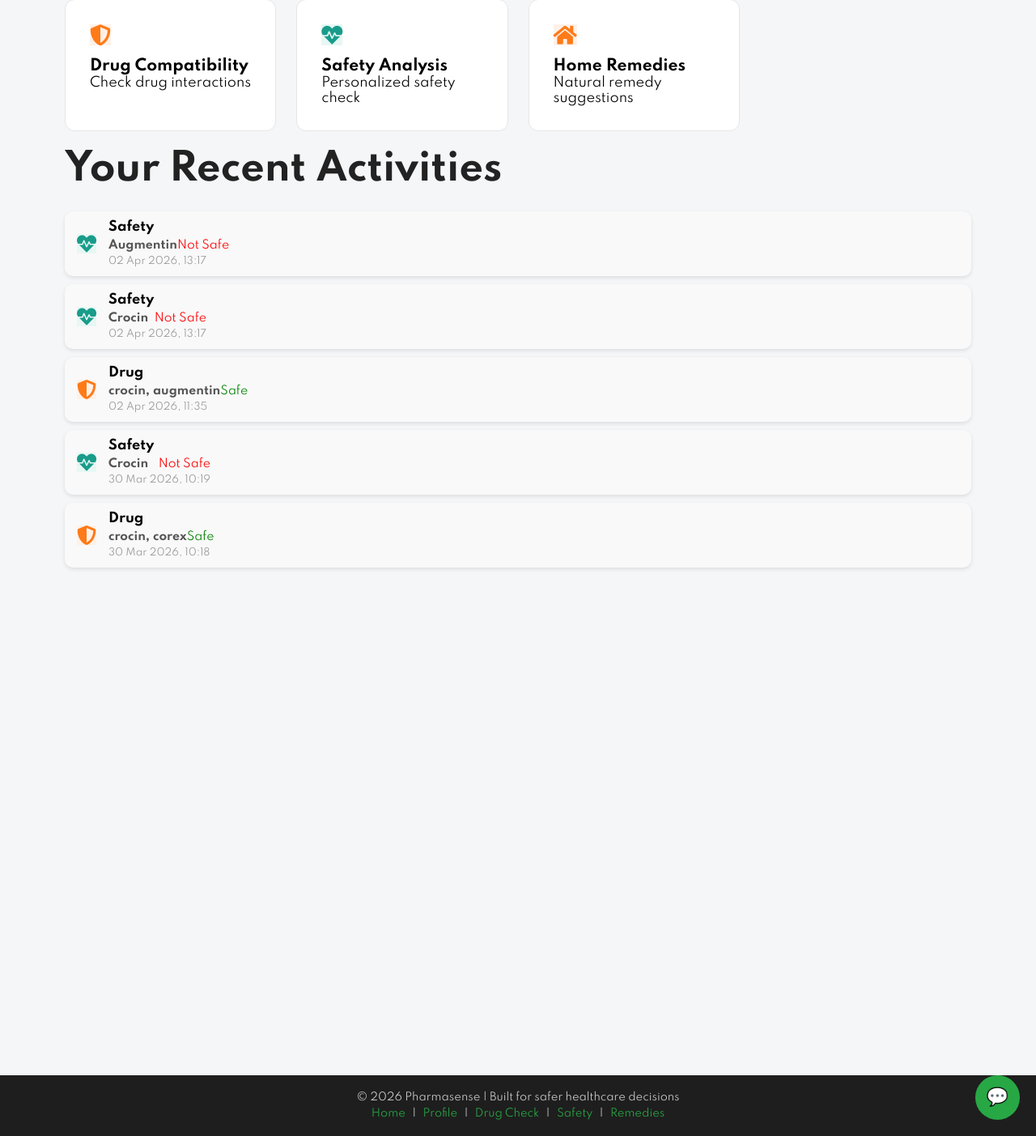
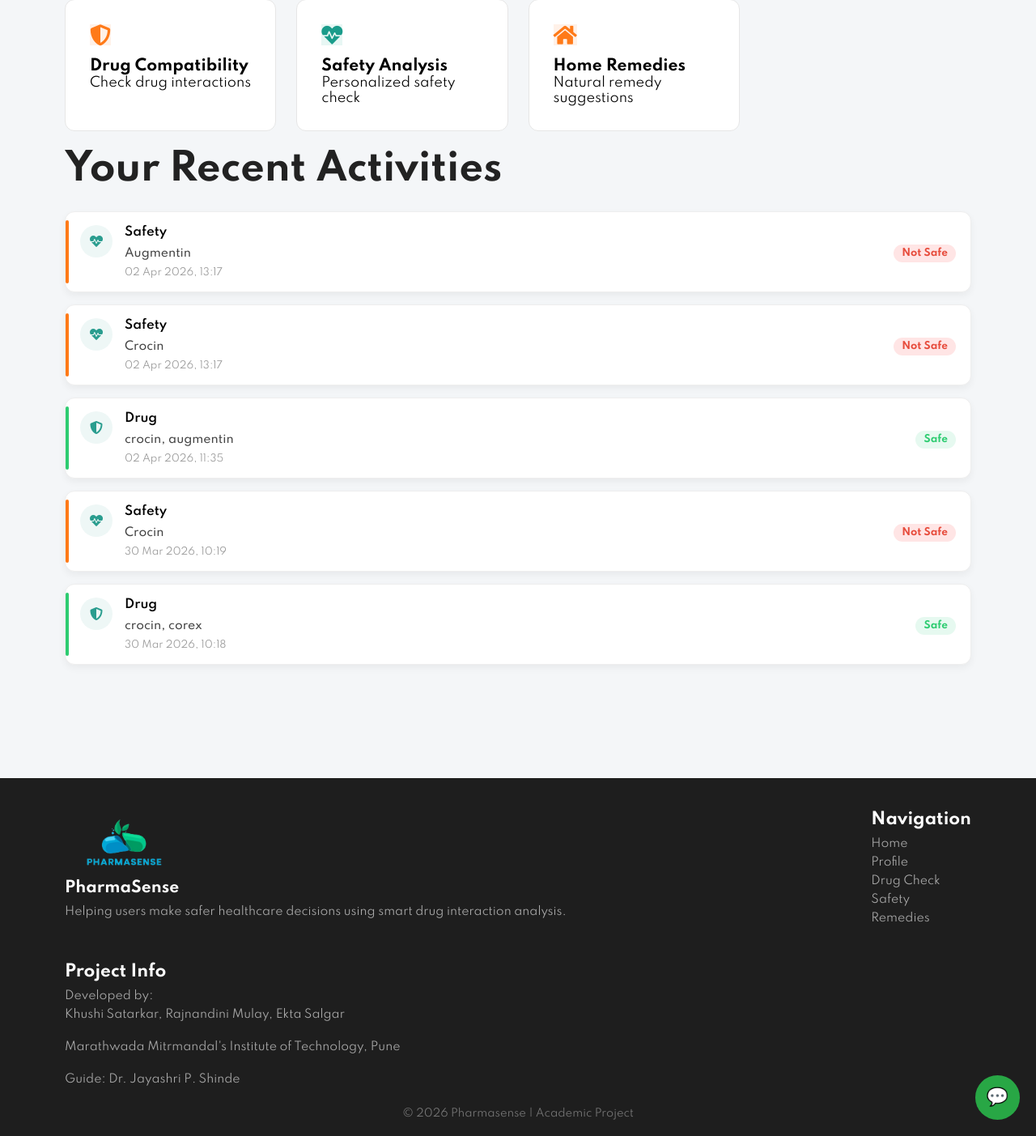
Before and after one commit to khushisatarkar/PharmaSense-Your-Medication-Safety-Partner, a PHP site: page /dashboard.php in a window 1280 px wide. Shown: the part 548-1951 px from the top of the page at 81% size. Run offline with PHP 8.4, Linux system fonts and the light colour scheme; a user stored in the database is signed in; data comes from the database, SQL or seed files in the repository; both versions use the stored data as it was before the commit.

Commit message:
dashboard history update, footer update

```diff
--- a/dashboard.php
+++ b/dashboard.php
@@ -150,6 +150,7 @@ while($row = $historyResult->fetch_assoc()) {
       <div class="history">
           <?php if(!empty($history)) {
               foreach($history as $h) {
+                  $typeClass = $h['type'] == 'drug' ? 'drug' : ($h['type'] == 'safety' ? 'safety' : 'remedy');
                   $typeIcon = $h['type'] == 'drug' ? 'fas fa-shield-alt orange' : ($h['type'] == 'safety' ? 'fas fa-heartbeat green' : 'fas fa-home orange');
                   $typeName = ucfirst($h['type']);
                   $resultText = htmlspecialchars($h['result']); // display safe
@@ -166,16 +167,17 @@ while($row = $historyResult->fetch_assoc()) {
                       $label = "N/A";
                   }
           ?>
-              <div class="history-card">
+              <div class="history-card <?php echo $typeClass; ?>">
                 <i class="<?php echo $typeIcon; ?>"></i>
                 <div class="history-info">
                   <h3><?php echo $typeName; ?></h3>
-                      <p style="display:flex; justify-content:space-between; align-items:center;">
-                          <span><b><?php echo htmlspecialchars($label); ?></b></span>
-                          <span style="color: <?php echo (strpos($h['result'], 'Safe') !== false && strpos($h['result'], 'Not') === false) ? 'green' : 'red'; ?>">
+                  <div class="history-row">
+                    <span class="history-label"><?php echo htmlspecialchars($label); ?></span>
+                    <span class="history-badge
+                      <?php echo (strpos($h['result'], 'Safe') !== false && strpos($h['result'], 'Not') === false) ? 'safe' : 'unsafe'; ?>">
                       <?php echo htmlspecialchars($h['result']); ?>
                     </span>
-                      </p>
+                  </div>
                   <small><?php echo date('d M Y, H:i', strtotime($h['created_at'])); ?></small>
                 </div>
               </div>
--- a/footer.php
+++ b/footer.php
@@ -1,12 +1,32 @@
 <footer class="footer">
-  <div class="footer-content">
-    <p>© 2026 Pharmasense | Built for safer healthcare decisions </p>
-    <p class="footer-links">
-      <a href="dashboard.php">Home</a> |
-      <a href="profile.php">Profile</a> |
-      <a href="drug.php">Drug Check</a> |
-      <a href="safety.php">Safety</a> |
+  <div class="footer-container">
+
+    <div class="footer-section">
+      <img src="logo.png" class="footer-logo" alt="" />
+      <h3>PharmaSense</h3>
+      <p>Helping users make safer healthcare decisions using smart drug interaction analysis.</p>
+    </div>
+
+    <div class="footer-section">
+      <h4>Navigation</h4>
+      <a href="dashboard.php">Home</a>
+      <a href="profile.php">Profile</a>
+      <a href="drug.php">Drug Check</a>
+      <a href="safety.php">Safety</a>
       <a href="homeremedies.php">Remedies</a>
-    </p>
+    </div>
+
+    <div class="footer-section">
+      <h4>Project Info</h4>
+      <p>Developed by: </p>
+      <p>Khushi Satarkar, Rajnandini Mulay, Ekta Salgar</p>
+      <p><br>Marathwada Mitrmandal's Institute of Technology, Pune</p>
+      <p><br>Guide: Dr. Jayashri P. Shinde</p>
+    </div>
+
+  </div>
+
+  <div class="footer-bottom">
+    © 2026 Pharmasense | Academic Project
   </div>
 </footer>
--- a/style.css
+++ b/style.css
@@ -9,11 +9,6 @@
 html {
   scroll-behavior: smooth;
 }
-/* html,
-body {
-  width: 100%;
-
-} */
 
 html,
 body {
@@ -447,6 +442,8 @@ body {
   max-width: 1000px;
   margin: auto;
   text-align: center;
+  margin-top: 380px;
+  padding-bottom: 30px;
 }
 
 .signup-wrapper .logo {
@@ -592,10 +589,6 @@ body {
   margin-bottom: 25px;
 }
 
-.history {
-  margin-top: 20px;
-}
-
 .actions {
   display: grid;
   grid-template-columns: repeat(4, 1fr);
@@ -638,38 +631,106 @@ body {
 .history {
   display: flex;
   flex-direction: column;
-  gap: 10px;
+  gap: 15px;
   margin-top: 20px;
 }
 
 .history-card {
   display: flex;
-  align-items: center;
-  background: #f9f9f9;
-  padding: 10px 15px;
+  align-items: flex-start;
+  gap: 15px;
+  background: white;
+  padding: 16px 18px;
+  border-radius: 12px;
+  border: 1px solid #eee;
+  box-shadow: 0 4px 10px rgba(0, 0, 0, 0.05);
+  transition: 0.3s;
+  position: relative;
+}
+
+.history-card::before {
+  content: "";
+  position: absolute;
+  left: 0;
+  top: 10px;
+  bottom: 10px;
+  width: 4px;
   border-radius: 10px;
-  box-shadow: 0 2px 5px rgba(0, 0, 0, 0.1);
+  background: #2a9d8f;
+}
+
+.history-card:hover {
+  transform: translateY(-3px);
+  box-shadow: 0 8px 20px rgba(0, 0, 0, 0.08);
 }
 
 .history-card i {
-  font-size: 24px;
-  margin-right: 15px;
+  font-size: 16px;
+  background: #eef7f6;
+  color: #2a9d8f;
+  width: 40px;
+  height: 40px;
+  border-radius: 50%;
+  display: flex;
+  align-items: center;
+  justify-content: center;
+}
+
+.history-info {
+  flex: 1;
 }
 
 .history-info h3 {
-  margin: 0 0 5px 0;
-  font-size: 16px;
+  margin: 0;
+  font-size: 15px;
+  font-weight: 600;
 }
 
-.history-info p {
-  margin: 0;
-  font-size: 14px;
-  color: #555;
+.history-row {
+  display: flex;
+  justify-content: space-between;
+  align-items: center;
+  margin-top: 6px;
 }
 
+.history-label {
+  font-size: 14px;
+  color: #444;
+  font-weight: 500;
+}
+
+.history-badge {
+  padding: 4px 10px;
+  border-radius: 20px;
+  font-size: 12px;
+  font-weight: 600;
+}
+
+/* .history-badge.safe {
+  background: #e6f9f0;
+  color: #2ecc71;
+}
+
+.history-badge.unsafe {
+  background: #ffe5e5;
+  color: #e74c3c;
+} */
+
 .history-info small {
+  display: block;
+  margin-top: 6px;
   font-size: 12px;
   color: #999;
+}
+
+.history-card.drug::before {
+  background: #2ecc71;
+}
+.history-card.safety::before {
+  background: #ff7a18;
+}
+.history-card.remedy::before {
+  background: #3498db;
 }
 
 /* drug compatibility */
@@ -1178,26 +1239,137 @@ body {
   border-radius: 6px;
 }
 
-/* footer */
 .footer {
   background: #1e1e1e;
   color: #ccc;
-  text-align: center;
-  padding: 15px 10px;
-  margin-top: 40px;
+  padding: 40px 80px 20px;
 }
 
-.footer-content p {
-  margin: 5px 0;
-  font-size: 13px;
+.footer-container {
+  display: flex;
+  justify-content: space-between;
+  gap: 40px;
+  flex-wrap: wrap;
 }
 
-.footer-links a {
-  color: #28a745;
-  text-decoration: none;
-  margin: 0 5px;
+.footer-section h3,
+.footer-section h4 {
+  color: white;
+  margin-bottom: 10px;
 }
 
-.footer-links a:hover {
-  text-decoration: underline;
+.footer-section p,
+.footer-section a {
+  font-size: 14px;
+  color: #aaa;
+  display: block;
+  margin-bottom: 6px;
+  text-decoration: none;
 }
+
+.footer-section a:hover {
+  color: #2a9d8f;
+}
+
+.footer-bottom {
+  text-align: center;
+  margin-top: 20px;
+  font-size: 13px;
+  color: #777;
+}
+
+.footer-logo {
+  height: 60px;
+  margin: 10px;
+}
+
+/* results chart */
+
+.result-card {
+  background: white;
+  padding: 20px;
+  border-radius: 12px;
+  margin: 20px 0;
+  box-shadow: 0 5px 15px rgba(0, 0, 0, 0.08);
+  transition: 0.3s;
+}
+
+.result-card:hover {
+  transform: translateY(-5px);
+}
+
+/* Header */
+.result-header {
+  display: flex;
+  justify-content: space-between;
+  align-items: center;
+}
+
+.badge {
+  padding: 6px 12px;
+  border-radius: 20px;
+  font-size: 12px;
+  font-weight: bold;
+}
+
+.safe {
+  background: #e6f9f0;
+  color: #2ecc71;
+}
+
+.unsafe {
+  background: #ffe5e5;
+  color: #e74c3c;
+}
+.moderate {
+  background: #fff4e5;
+  color: #f39c12;
+}
+
+.risk-bar {
+  display: flex;
+  height: 10px;
+  border-radius: 10px;
+  overflow: hidden;
+  background: #eee;
+}
+
+.risk-red {
+  background: #e74c3c;
+}
+
+.risk-green {
+  background: #2ecc71;
+}
+
+.risk-red,
+.risk-green {
+  transition: width 0.8s ease;
+}
+
+.risk-fill {
+  height: 100%;
+  background: linear-gradient(to right, #2ecc71, #e74c3c);
+}
+
+.risk-text {
+  font-size: 13px;
+  color: #666;
+}
+
+.chart-container {
+  width: 180px;
+  margin: 10px auto;
+}
+
+.reason {
+  margin-top: 10px;
+  font-size: 14px;
+  color: #444;
+}
+
+.loading {
+  text-align: center;
+  padding: 20px;
+  font-weight: bold;
+}
```
Also changed, not shown: index.php (+100 -49 lines), script.js (+49 -25 lines), sql/pharmasense.sql (+118 -45 lines). Lines whose indentation alone changed are shown as unchanged.
